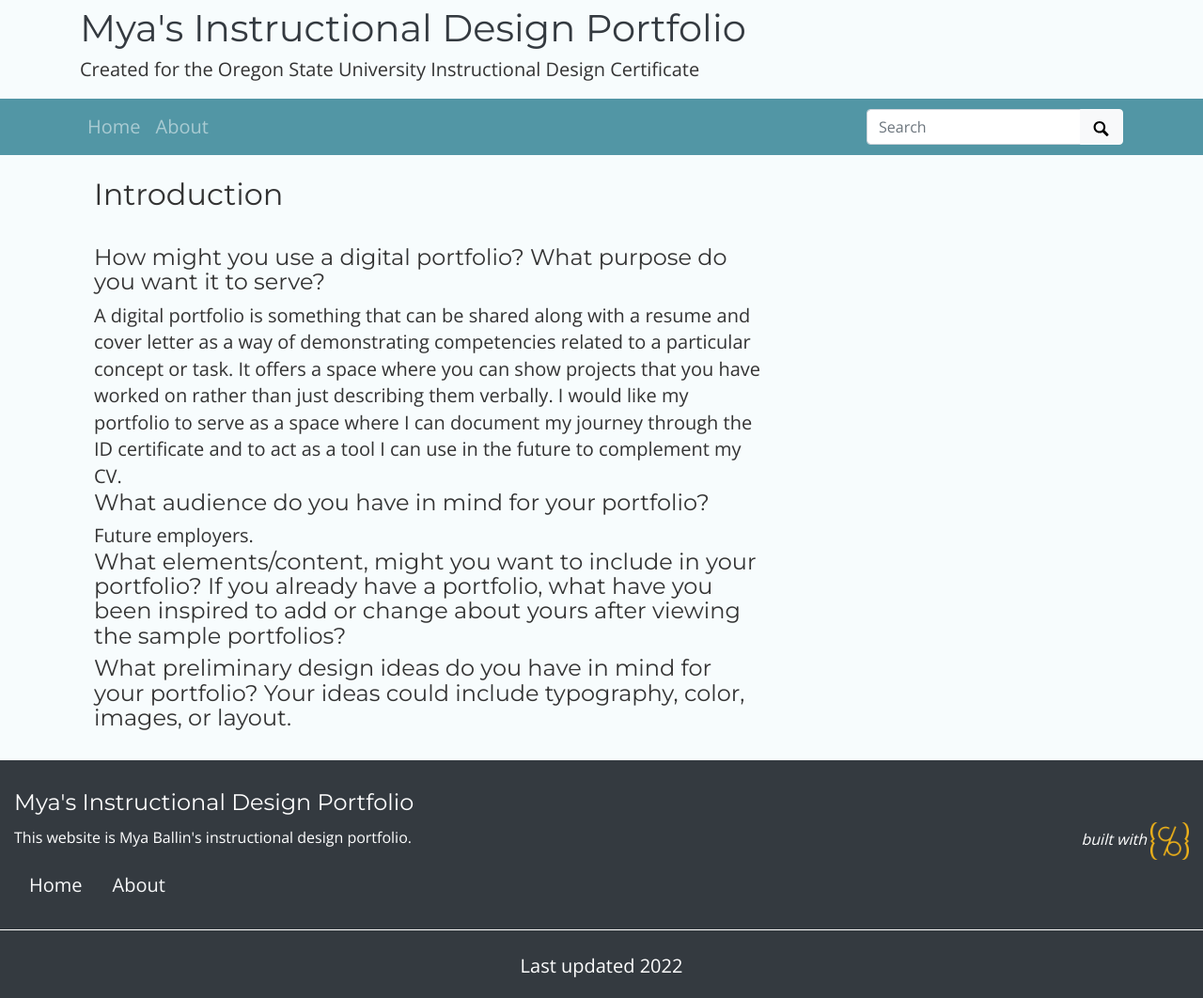
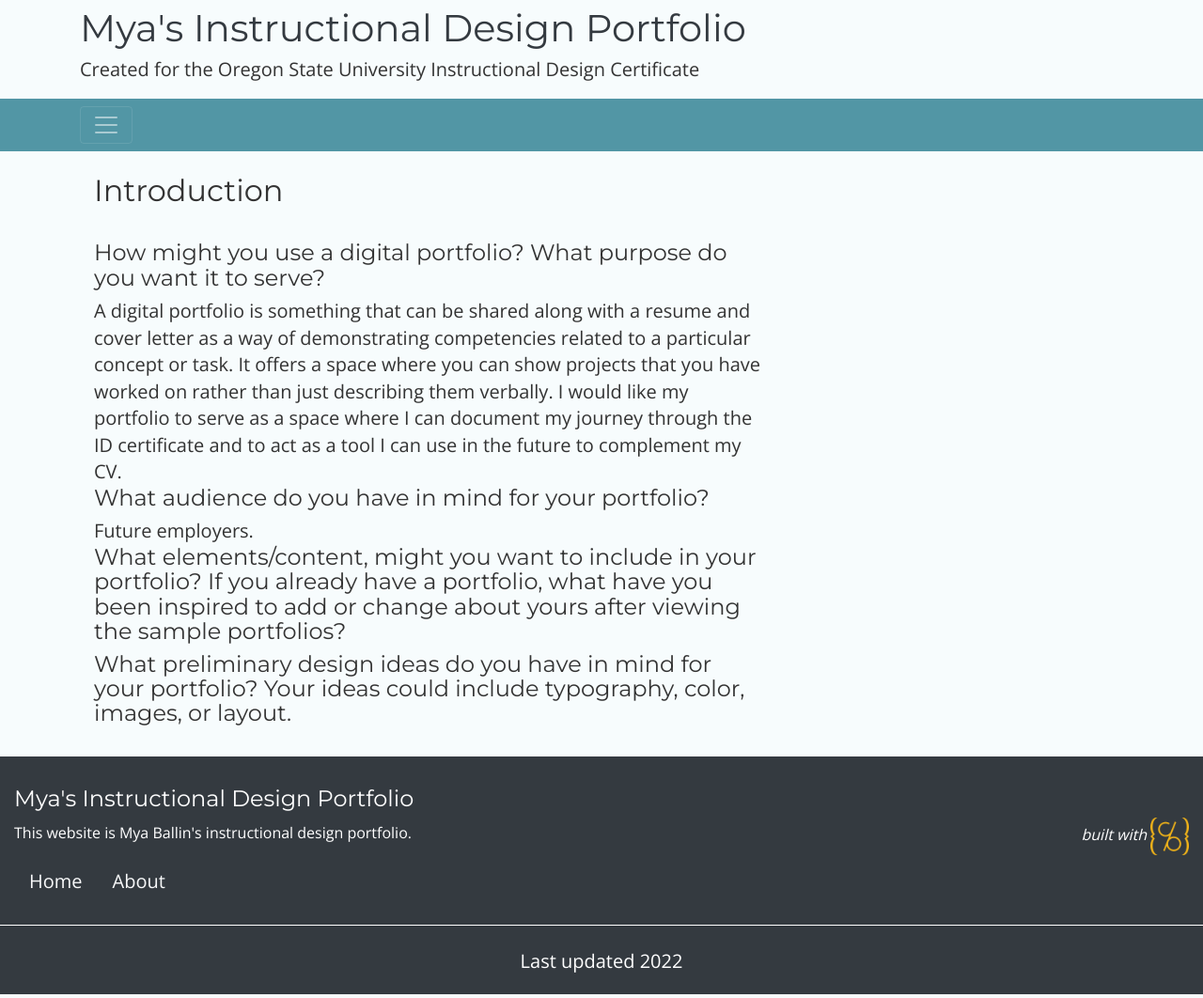
Before and after one commit to mxballin/instructional-design, a Jekyll site: the page built from index.md, in a window 1280 px wide. Shown: the whole page at 94% size. Built offline with Jekyll 4.4.1, drawn with Linux system fonts in a browser that asks for light colours; some web fonts are replaced.

Commit message:
Update default.html

```diff
--- a/_layouts/default.html
+++ b/_layouts/default.html
@@ -6,7 +6,7 @@
   <body class="d-flex flex-column h-100">
     <div id="skip-to-content"><a href="#maincontent">Skip to main content</a></div>
     {% include collection-banner.html %}
- <nav class="navbar navbar-expand-lg navbar-dark" style="background-color: #5296A5;">
+ <nav class="navbar navbar-dark" style="background-color: #5296A5;">
     <div class="container">
         <button class="navbar-toggler" type="button" data-toggle="collapse" data-target="#page-nav" aria-controls="page-nav" aria-expanded="false" aria-label="Toggle navigation">
             <span class="navbar-toggler-icon"></span>
```
